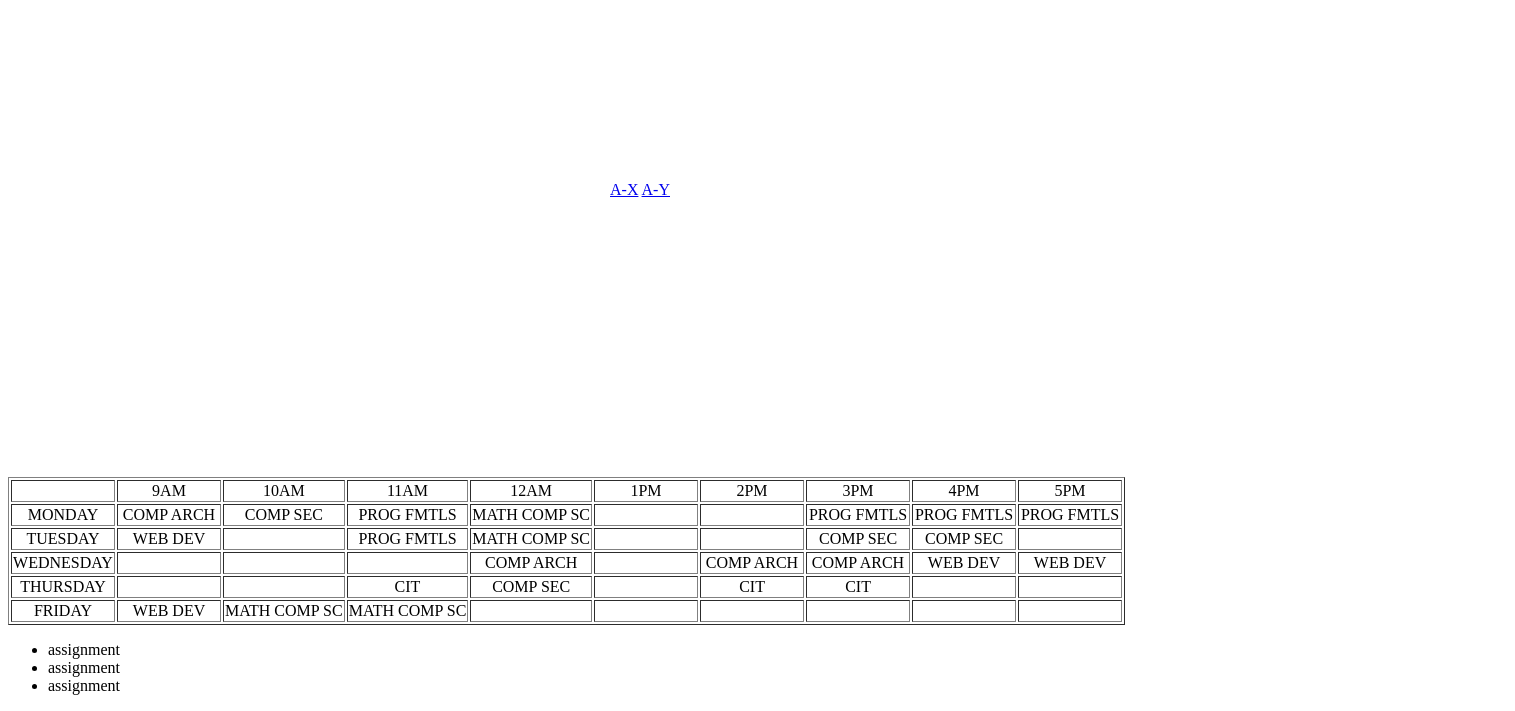
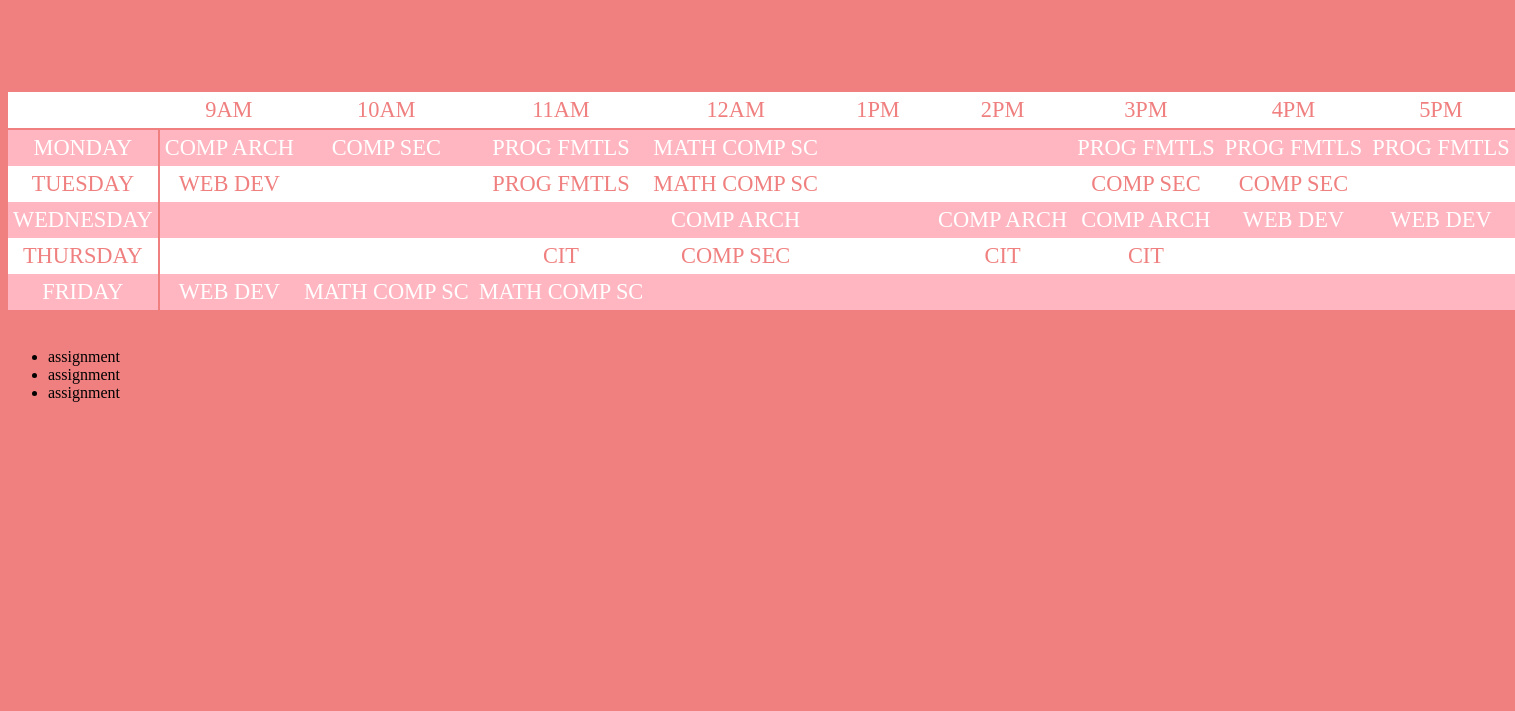
Before and after one commit to Barnabas35/COMP1A, a plain HTML site: page website/sub-pages/comp1ax.html in a window 1280 px wide. Shown: the part 156-867 px from the top of the page, 1515 px wide, since content can reach past the window. After the commit the page ends 800 px from the top, so only its background shows below. Drawn offline with Linux system fonts and the light colour scheme.

Commit message:
Style Update

```diff
--- a/website/desktop.css
+++ b/website/desktop.css
@@ -1,28 +1,82 @@
 
-nav {
+h1 {
     width: max-content;
-    margin: 22% auto 22% auto;
+    margin: 4% auto;
+    color: white;
+    font-size: 5em;
+    text-decoration: underline;
+}
+
+body {
+    background-color: lightcoral;
+}
+
+table {
+    width: max-content;
+    margin: 3% auto;
+    background-color: white;
+    border-spacing: 0;
+    border-collapse: collapse;
+}
+
+tr {
+    color: lightcoral;
+    padding: 2px;
 }
 
 td {
     text-align: center;
     min-width: 100px;
+    color: inherit;
+    font-size: 1.4em;
+    padding: 5px;
+}
+
+a {
+    text-decoration: none;
+    color: lightcoral;
+}
+
+.dark-row {
+    background-color: lightpink;
+    color: white;
+}
+
+.dark-col {
+
+}
+
+.first-col {
+    border-right: 2px solid lightcoral;
+}
+
+.first-row {
+    border-bottom: 2px solid lightcoral;
 }
 
 #left-link {
-    background-color: beige;
-    font-size: 2em;
+    background-color: white;
+    font-size: 3em;
     padding: 10px;
-    border: 4px solid black;
+    border: 4px solid lightpink;
     border-bottom-left-radius: 30px;
     border-top-left-radius: 30px;
 }
 
 #right-link {
-    background-color: beige;
-    font-size: 2em;
+    background-color: white;
+    font-size: 3em;
     padding: 10px;
-    border: 4px solid black;
+    border: 4px solid lightpink;
     border-bottom-right-radius: 30px;
     border-top-right-radius: 30px;
 }
+
+#main-nav {
+    width: max-content;
+    margin: 18% auto;
+}
+
+.hide {
+    visibility: collapse;
+}
--- a/website/sub-pages/comp1ax.html
+++ b/website/sub-pages/comp1ax.html
@@ -25,9 +25,9 @@
 </nav>
 
 <!-- Schedule table. -->
-<table border="1">
-    <tr>
-        <td></td>
+<table>
+    <tr class="first-row">
+        <td class="hide"></td>
         <td>9AM</td>
         <td>10AM</td>
         <td>11AM</td>
@@ -38,8 +38,8 @@
         <td>4PM</td>
         <td>5PM</td>
     </tr>
-    <tr>
-        <td>MONDAY</td>
+    <tr class="dark-row">
+        <td class="first-col">MONDAY</td>
         <td>COMP ARCH</td>
         <td>COMP SEC</td>
         <td>PROG FMTLS</td>
@@ -51,7 +51,7 @@
         <td>PROG FMTLS</td>
     </tr>
     <tr>
-        <td>TUESDAY</td>
+        <td class="first-col">TUESDAY</td>
         <td>WEB DEV</td>
         <td></td>
         <td>PROG FMTLS</td>
@@ -62,8 +62,8 @@
         <td>COMP SEC</td>
         <td></td>
     </tr>
-    <tr>
-        <td>WEDNESDAY</td>
+    <tr class="dark-row">
+        <td class="first-col">WEDNESDAY</td>
         <td></td>
         <td></td>
         <td></td>
@@ -75,7 +75,7 @@
         <td>WEB DEV</td>
     </tr>
     <tr>
-        <td>THURSDAY</td>
+        <td class="first-col">THURSDAY</td>
         <td></td>
         <td></td>
         <td>CIT</td>
@@ -86,8 +86,8 @@
         <td></td>
         <td></td>
     </tr>
-    <tr>
-        <td>FRIDAY</td>
+    <tr class="dark-row">
+        <td class="first-col">FRIDAY</td>
         <td>WEB DEV</td>
         <td>MATH COMP SC</td>
         <td>MATH COMP SC</td>
```
Also changed, not shown: website/index.html (+5 -1 lines).
